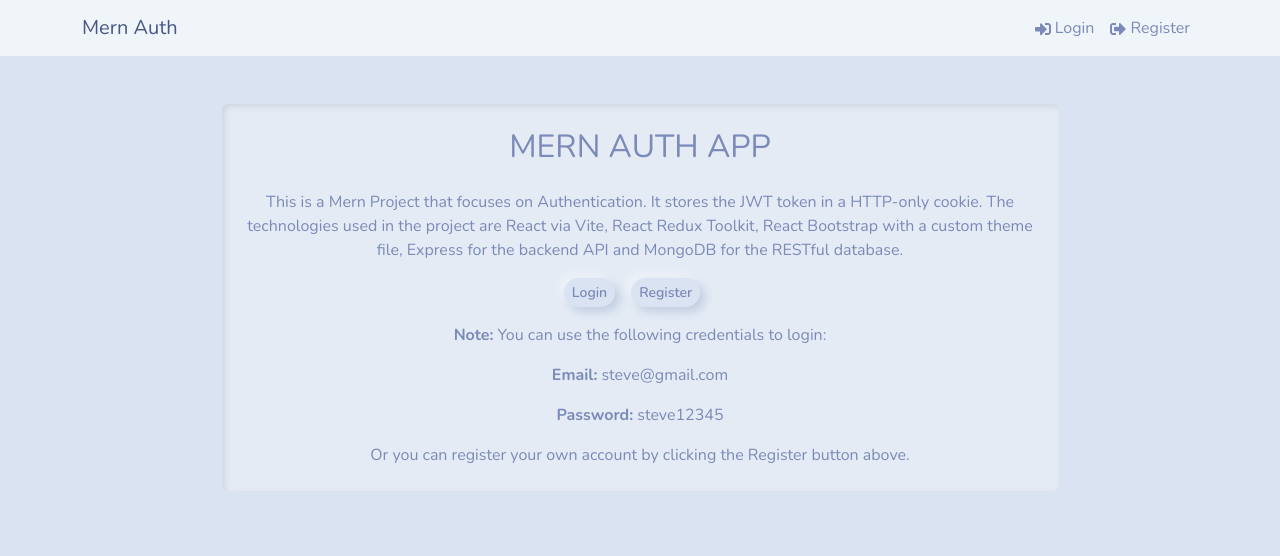
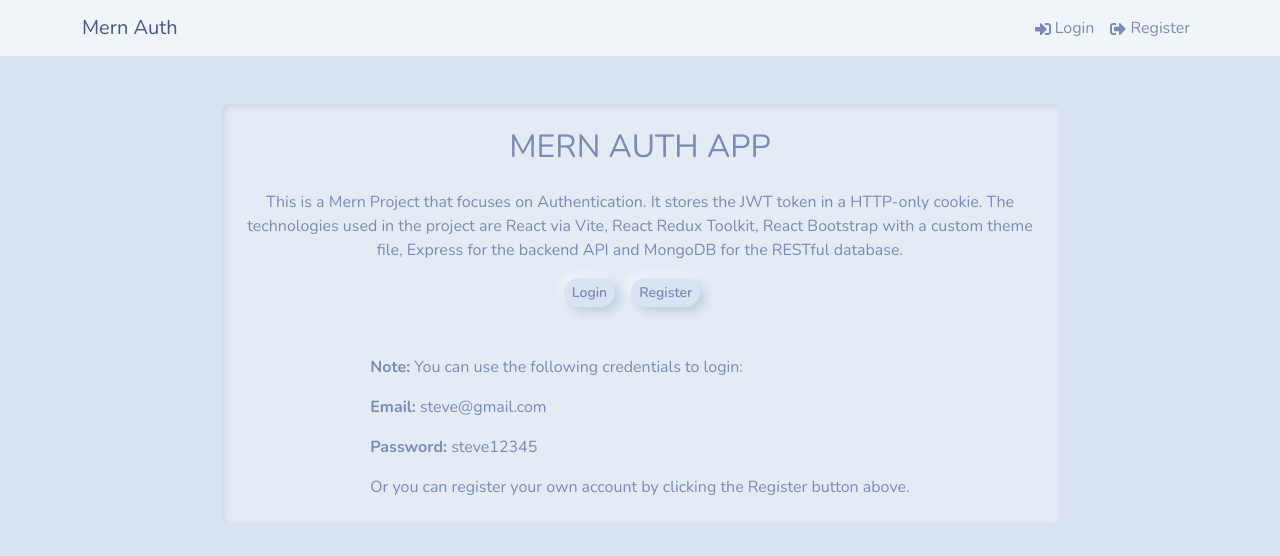
Before and after one commit to stevemarcel/MERN-Authentication-JWT-HTTP-Only, a React (Vite) app in the folder frontend/: page / in a window 1280 px wide. Shown: the top 556 px of the page. Built offline with nearby package versions, Linux system fonts and the light colour scheme.

Commit message:
Refactor Hero component layout for improved readability of login instructions

```diff
--- a/frontend/src/components/Hero.jsx
+++ b/frontend/src/components/Hero.jsx
@@ -40,7 +40,8 @@
                 </Button>
               </LinkContainer>
             </div>
-            <p className="card-text mt-3">
+            <div className="mt-5 text-left">
+              <p className="card-text">
                 <strong>Note:</strong> You can use the following credentials to login:
               </p>
               <p className="card-text">
@@ -54,6 +55,7 @@
                 Or you can register your own account by clicking the Register button above.
               </p>
             </div>
+          </div>
         )}
       </div>
     </div>
```
Lines whose indentation alone changed are shown as unchanged.
